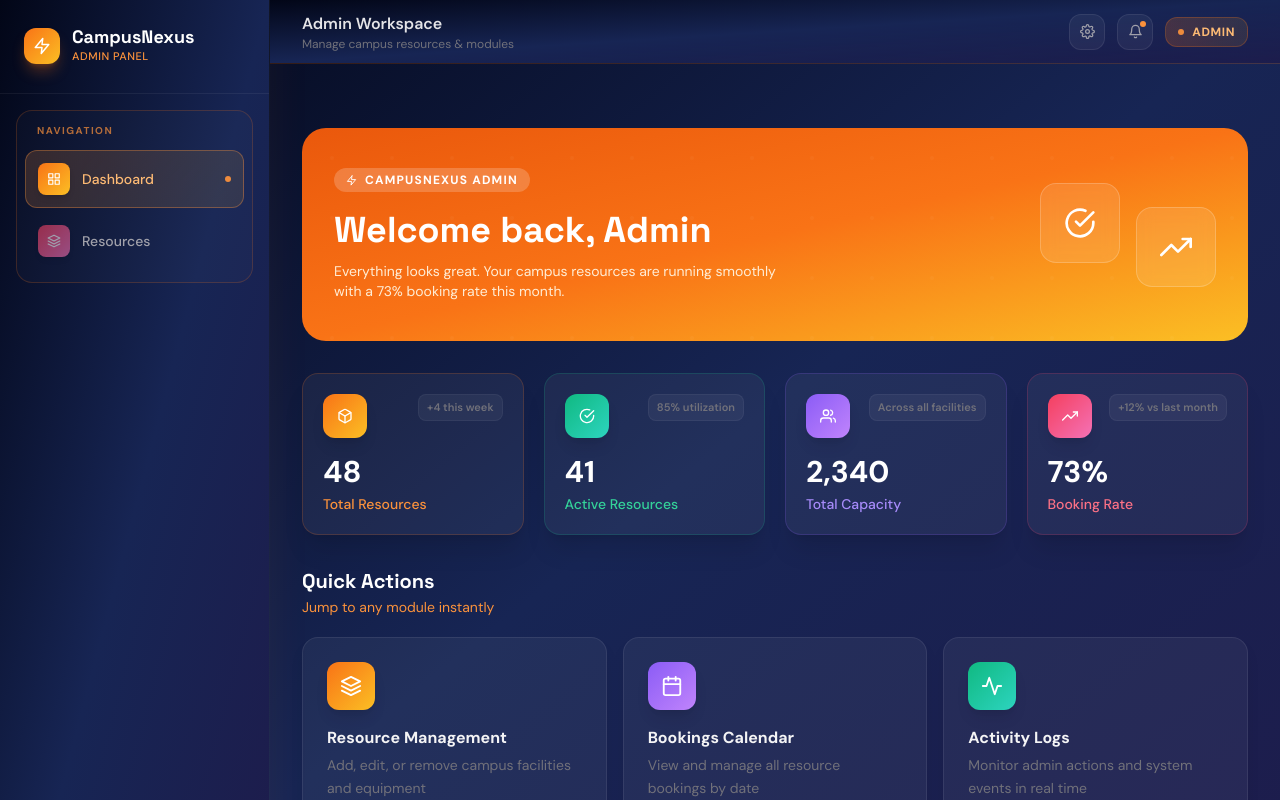
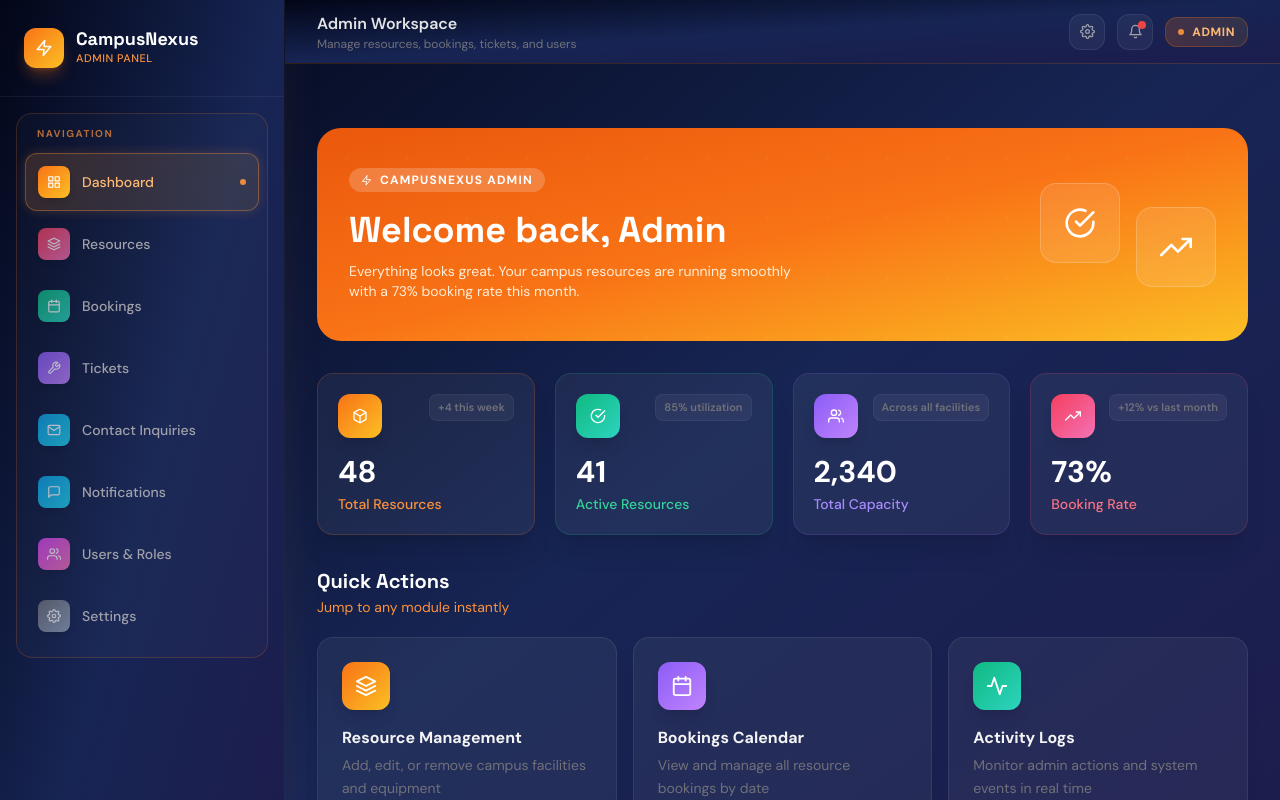
Before and after one commit to Tharushi111/it3030-paf-2026-smart-campus-group21_Y3S1-WD_1.2, a React (Vite) app in the folder frontend/: page /admin in a window 1280 px wide. Shown: the top 800 px of the page. Built offline with nearby package versions, Linux system fonts and the light colour scheme.

Commit message:
Add all navigation options in admin side bar

```diff
--- a/frontend/src/components/layout/AdminLayout.jsx
+++ b/frontend/src/components/layout/AdminLayout.jsx
@@ -1,4 +1,3 @@
-// AdminLayout.jsx
 import { Link, Outlet, useLocation } from "react-router-dom";
 import {
   FiGrid,
@@ -7,51 +6,146 @@ import {
   FiBell,
   FiUser,
   FiZap,
-  FiHeart,
+  FiCalendar,
+  FiTool,
+  FiUsers,
+  FiMessageSquare,
+  FiMail,
+  FiInbox,
 } from "react-icons/fi";
 
 const navItems = [
-  { to: "/admin", label: "Dashboard", icon: <FiGrid />, color: "from-orange-500 to-amber-400" },
-  { to: "/admin/resources", label: "Resources", icon: <FiLayers />, color: "from-rose-500 to-pink-400" },
+  {
+    to: "/admin",
+    label: "Dashboard",
+    icon: <FiGrid />,
+    color: "from-orange-500 to-amber-400",
+  },
+  {
+    to: "/admin/resources",
+    label: "Resources",
+    icon: <FiLayers />,
+    color: "from-rose-500 to-pink-400",
+  },
+  {
+    to: "/admin/bookings",
+    label: "Bookings",
+    icon: <FiCalendar />,
+    color: "from-emerald-500 to-teal-400",
+  },
+  {
+    to: "/admin/tickets",
+    label: "Tickets",
+    icon: <FiTool />,
+    color: "from-violet-500 to-purple-400",
+  },
+  {
+    to: "/admin/inquiries",
+    label: "Contact Inquiries",
+    icon: <FiMail />,
+    color: "from-sky-500 to-cyan-400",
+  },
+  {
+    to: "/admin/notifications",
+    label: "Notifications",
+    icon: <FiMessageSquare />,
+    color: "from-sky-500 to-cyan-400",
+  },
+  {
+    to: "/admin/users",
+    label: "Users & Roles",
+    icon: <FiUsers />,
+    color: "from-fuchsia-500 to-pink-400",
+  },
+  {
+    to: "/admin/settings",
+    label: "Settings",
+    icon: <FiSettings />,
+    color: "from-zinc-500 to-slate-400",
+  },
 ];
 
 export default function AdminLayout() {
   const location = useLocation();
 
+  const hasUnreadNotifications = true;
+
   return (
-    <div className="min-h-screen bg-gradient-to-br from-slate-950 via-blue-950 to-indigo-950 text-white flex" style={{ fontFamily: "'DM Sans', sans-serif" }}>
+    <div
+      className="min-h-screen bg-gradient-to-br from-slate-950 via-blue-950 to-indigo-950 text-white flex"
+      style={{ fontFamily: "'DM Sans', sans-serif" }}
+    >
       <style>{`
         @import url('https://fonts.googleapis.com/css2?family=DM+Sans:wght@300;400;500;600;700;800;900&family=Space+Grotesk:wght@700;800&display=swap');
-        .sidebar-glow { box-shadow: 4px 0 40px rgba(251,146,60,0.06); }
-        .nav-active { background: linear-gradient(135deg, rgba(251,146,60,0.18), rgba(251,191,36,0.10)); border-color: rgba(251,146,60,0.35); }
-        .nav-item { transition: all 0.2s; }
-        .nav-item:hover { background: rgba(255,255,255,0.05); }
-        .pulse-dot { animation: pulse 2s infinite; }
-        @keyframes pulse { 0%,100%{opacity:1;} 50%{opacity:0.4;} }
+
+        .sidebar-glow {
+          box-shadow: 4px 0 40px rgba(251,146,60,0.06);
+        }
+
+        .nav-active {
+          background: linear-gradient(135deg, rgba(251,146,60,0.18), rgba(251,191,36,0.10));
+          border-color: rgba(251,146,60,0.35);
+          box-shadow: 0 0 12px rgba(251,146,60,0.2);
+        }
+
+        .nav-item {
+          transition: all 0.25s cubic-bezier(0.4, 0, 0.2, 1);
+        }
+
+        .nav-item:hover {
+          background: rgba(255,255,255,0.05);
+          transform: translateX(2px);
+        }
+
+        .nav-item:hover .nav-icon {
+          transform: scale(1.05);
+        }
+
+        .pulse-dot {
+          animation: pulse 2s infinite;
+        }
+
+        @keyframes pulse {
+          0%, 100% { opacity: 1; }
+          50% { opacity: 0.4; }
+        }
       `}</style>
 
       {/* Sidebar */}
-      <aside className="w-[270px] min-h-screen bg-gradient-to-br from-slate-950 via-blue-950 to-indigo-950 border-r border-white/[0.06] sidebar-glow flex flex-col flex-shrink-0">
+      <aside className="w-[285px] min-h-screen bg-gradient-to-br from-slate-950 via-blue-950 to-indigo-950 border-r border-white/[0.06] sidebar-glow flex flex-col flex-shrink-0">
+        {/* Brand */}
         <div className="px-6 py-7 border-b border-white/[0.06]">
           <div className="flex items-center gap-3">
-            <div className="w-9 h-9 rounded-xl bg-gradient-to-br from-orange-500 to-amber-400 flex items-center justify-center shadow-lg shadow-orange-500/30">
+            <div className="w-10 h-10 rounded-xl bg-gradient-to-br from-orange-500 to-amber-400 flex items-center justify-center shadow-lg shadow-orange-500/30 transition-transform hover:scale-105">
               <FiZap className="text-white" size={18} />
             </div>
+
             <div>
-              <h1 style={{ fontFamily: "'Space Grotesk', sans-serif" }} className="text-lg font-bold text-white leading-none">
+              <h1
+                style={{ fontFamily: "'Space Grotesk', sans-serif" }}
+                className="text-lg font-bold text-white leading-none"
+              >
                 CampusNexus
               </h1>
-              <p className="text-[11px] text-orange-400 mt-0.5 font-medium tracking-wider uppercase">Admin Panel</p>
+              <p className="text-[11px] text-orange-400 mt-0.5 font-medium tracking-wider uppercase">
+                Admin Panel
+              </p>
             </div>
           </div>
         </div>
 
-        {/* Navigation area with visible outline */}
+        {/* Navigation */}
         <div className="mx-4 my-4 rounded-2xl border border-orange-500/20 bg-white/[0.02] overflow-hidden">
           <nav className="flex-1 px-2 py-3 space-y-1">
-            <p className="text-[10px] font-bold uppercase tracking-[0.15em] text-orange-400/70 px-3 mb-3">Navigation</p>
+            <p className="text-[10px] font-bold uppercase tracking-[0.15em] text-orange-400/70 px-3 mb-3">
+              Navigation
+            </p>
+
             {navItems.map((item) => {
-              const isActive = location.pathname === item.to || (item.to !== "/admin" && location.pathname.startsWith(item.to));
+              const isActive =
+                location.pathname === item.to ||
+                (item.to !== "/admin" && location.pathname.startsWith(item.to));
+
               return (
                 <Link
                   key={item.to}
@@ -62,12 +156,17 @@ export default function AdminLayout() {
                       : "text-zinc-400 border-transparent hover:text-zinc-200"
                   }`}
                 >
-                  <div className={`w-8 h-8 rounded-lg bg-gradient-to-br ${item.color} flex items-center justify-center text-white shadow-md flex-shrink-0`} style={{ opacity: isActive ? 1 : 0.6 }}>
+                  <div
+                    className={`nav-icon w-8 h-8 rounded-lg bg-gradient-to-br ${item.color} flex items-center justify-center text-white shadow-md flex-shrink-0 transition-transform duration-200`}
+                    style={{ opacity: isActive ? 1 : 0.7 }}
+                  >
                     {item.icon}
                   </div>
-                  {item.label}
+
+                  <span className="flex-1">{item.label}</span>
+
                   {isActive && (
-                    <div className="ml-auto w-1.5 h-1.5 rounded-full bg-orange-400 pulse-dot" />
+                    <div className="w-1.5 h-1.5 rounded-full bg-orange-400 pulse-dot" />
                   )}
                 </Link>
               );
@@ -75,50 +174,74 @@ export default function AdminLayout() {
           </nav>
         </div>
 
+        {/* Admin Profile */}
         <div className="px-4 py-5 border-t border-white/[0.06] mt-auto">
-          <div className="flex items-center gap-3 px-3 py-3 rounded-xl bg-white/[0.03] border border-white/[0.05]">
+          <div className="flex items-center gap-3 px-3 py-3 rounded-xl bg-white/[0.03] border border-white/[0.05] transition-all hover:bg-white/[0.05]">
             <div className="w-9 h-9 rounded-full bg-gradient-to-br from-violet-500 to-purple-600 flex items-center justify-center flex-shrink-0">
               <FiUser size={15} className="text-white" />
             </div>
+
             <div className="flex-1 min-w-0">
-              <p className="text-sm font-semibold text-zinc-200 truncate">Admin User</p>
+              <p className="text-sm font-semibold text-zinc-200 truncate">
+                Admin User
+              </p>
               <p className="text-[11px] text-zinc-500">Super Admin</p>
             </div>
+
             <div className="w-2 h-2 rounded-full bg-emerald-400 flex-shrink-0" />
           </div>
         </div>
       </aside>
 
+      {/* Main area */}
       <div className="flex-1 flex flex-col min-w-0">
         {/* Header */}
         <header className="h-16 bg-gradient-to-br from-slate-950 via-blue-950 to-indigo-950/80 backdrop-blur border-b border-orange-500/20 px-8 flex items-center justify-between flex-shrink-0 sticky top-0 z-30">
           <div>
-            <h2 className="text-base font-semibold text-zinc-200">Admin Workspace</h2>
-            <p className="text-xs text-zinc-500">Manage campus resources & modules</p>
+            <h2 className="text-base font-semibold text-zinc-200">
+              Admin Workspace
+            </h2>
+            <p className="text-xs text-zinc-500">
+              Manage resources, bookings, tickets, and users
+            </p>
           </div>
+
           <div className="flex items-center gap-3">
-            <button className="w-9 h-9 rounded-xl bg-white/[0.05] border border-white/[0.08] flex items-center justify-center text-zinc-400 hover:text-white hover:bg-white/[0.08] transition-all">
+            {/* Settings */}
+            <button className="w-9 h-9 rounded-xl bg-white/[0.05] border border-white/[0.08] flex items-center justify-center text-zinc-400 hover:text-white hover:bg-white/[0.08] transition-all hover:scale-105">
               <FiSettings size={15} />
             </button>
-            <button className="w-9 h-9 rounded-xl bg-white/[0.05] border border-white/[0.08] flex items-center justify-center text-zinc-400 hover:text-white hover:bg-white/[0.08] transition-all relative">
+
+            {/* Notifications */}
+            <button className="relative w-9 h-9 rounded-xl bg-white/[0.05] border border-white/[0.08] flex items-center justify-center text-zinc-400 hover:text-white hover:bg-white/[0.08] transition-all hover:scale-105">
               <FiBell size={15} />
-              <span className="absolute top-1.5 right-1.5 w-1.5 h-1.5 bg-orange-400 rounded-full" />
+              {hasUnreadNotifications && (
+                <>
+                  <span className="absolute top-1.5 right-1.5 w-2 h-2 bg-red-500 rounded-full" />
+                  <span className="absolute top-1 right-1 w-2 h-2 bg-red-500 rounded-full animate-ping opacity-60" />
+                </>
+              )}
             </button>
+
+            {/* Role badge */}
             <div className="flex items-center gap-2 px-3 py-1.5 rounded-xl bg-gradient-to-r from-orange-500/20 to-amber-400/10 border border-orange-500/25">
               <div className="w-1.5 h-1.5 bg-orange-400 rounded-full pulse-dot" />
-              <span className="text-xs font-bold text-orange-300 tracking-wider">ADMIN</span>
+              <span className="text-xs font-bold text-orange-300 tracking-wider">
+                ADMIN
+              </span>
             </div>
           </div>
         </header>
 
+        {/* Page content */}
         <main className="flex-1 px-8 py-8 overflow-auto">
           <Outlet />
         </main>
 
-        {/* Simple Footer with centered text */}
+        {/* Footer */}
         <footer className="border-t border-orange-500/20 bg-gradient-to-br from-slate-950 via-blue-950 to-indigo-950/60 backdrop-blur px-8 py-4 text-center text-xs text-zinc-500">
           <div className="flex items-center justify-center gap-2">
-            <span>© 2024 CampusNexus. All rights reserved.</span>
+            <span>© 2026 CampusNexus. All rights reserved.</span>
           </div>
         </footer>
       </div>
```
